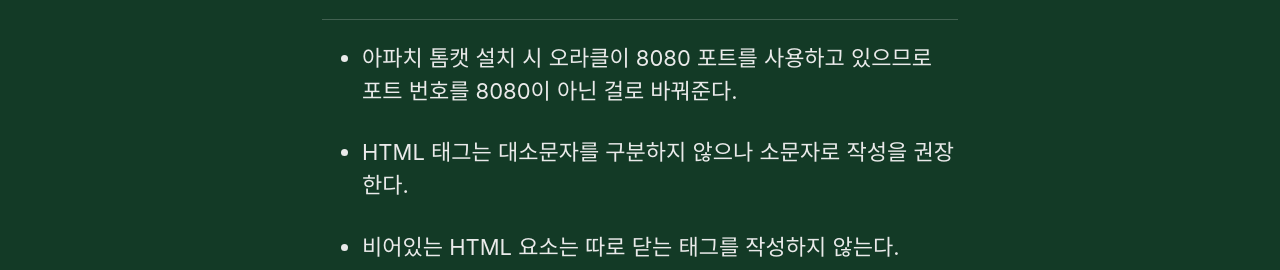
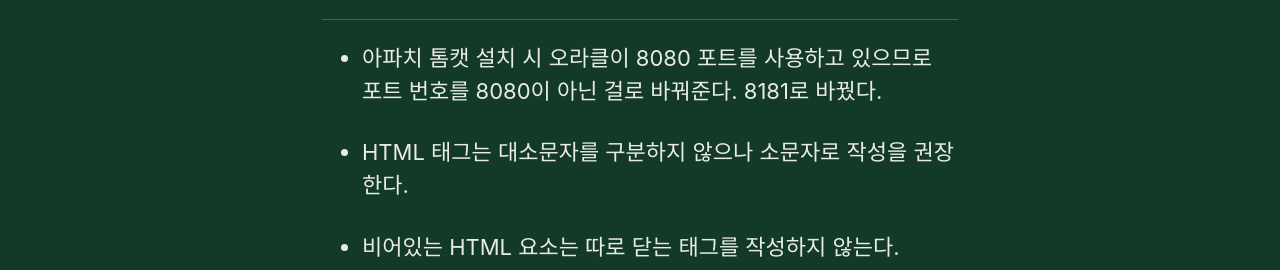
Before and after one commit to YUEUN328/YUEUN328.github.io, a Jekyll site: the page built from _posts/2021-12-28-fortyone.md, in a window 1280 px wide. Shown: the part 351-621 px from the top of the page. Built offline with Jekyll 4.4.1, drawn with Linux system fonts in a browser that asks for light colours; cached includes are drawn as plain includes; comment, search, counter and statistics services are not loaded.

Commit message:
Update 2021-12-28-fortyone.md

```diff
--- a/_posts/2021-12-28-fortyone.md
+++ b/_posts/2021-12-28-fortyone.md
@@ -8,7 +8,7 @@
 
 ## TIL
 
-* 아파치 톰캣 설치 시 오라클이 8080 포트를 사용하고 있으므로 포트 번호를 8080이 아닌 걸로 바꿔준다.
+* 아파치 톰캣 설치 시 오라클이 8080 포트를 사용하고 있으므로 포트 번호를 8080이 아닌 걸로 바꿔준다. 8181로 바꿨다.
 
 - HTML 태그는 대소문자를 구분하지 않으나 소문자로 작성을 권장한다.
 
```
